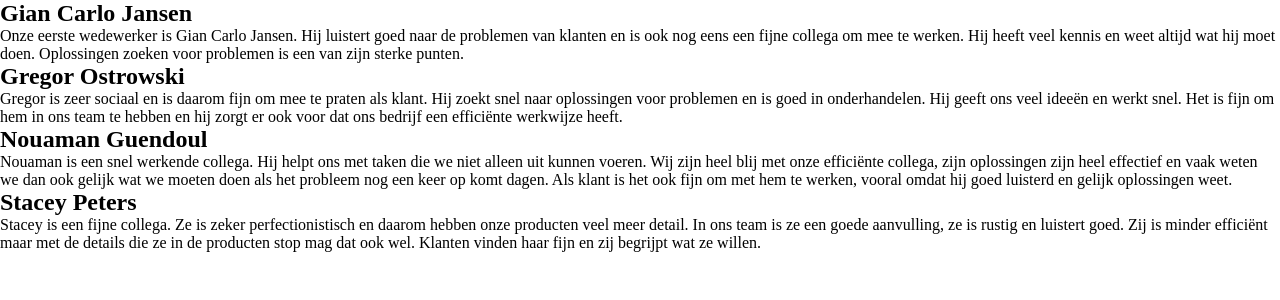
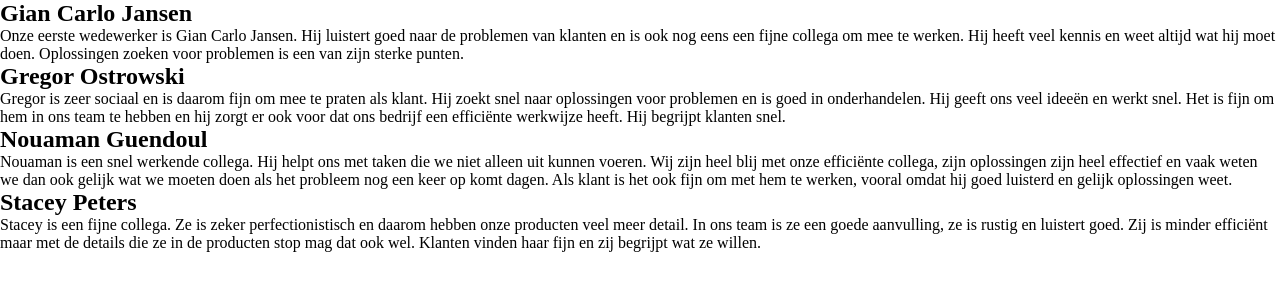
Before and after one commit to NouamanGuendoul/project-3, a PHP site: page /medewerkers/medewerkers.php in a window 1280 px wide. Shown: the part 40-340 px from the top of the page. Run offline with PHP 8.4, Linux system fonts and the light colour scheme.

Commit message:
medewerkers tekst

```diff
--- a/webpage/medewerkers/medewerkers.php
+++ b/webpage/medewerkers/medewerkers.php
@@ -23,7 +23,7 @@
         <h2>Gregor Ostrowski</h2>
         <p>
             Gregor is zeer sociaal en is daarom fijn om mee te praten als klant. Hij zoekt snel naar oplossingen voor problemen en is goed in onderhandelen. Hij geeft ons veel ideeën en werkt snel.
-            Het is fijn om hem in ons team te hebben en hij zorgt er ook voor dat ons bedrijf een efficiënte werkwijze heeft.
+            Het is fijn om hem in ons team te hebben en hij zorgt er ook voor dat ons bedrijf een efficiënte werkwijze heeft. Hij begrijpt klanten snel.
         </p>
     </section>
 
```
